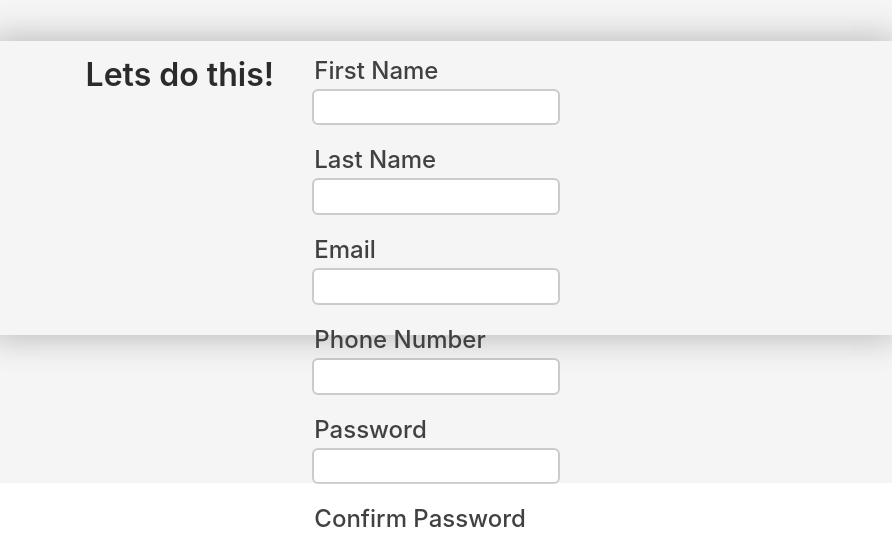
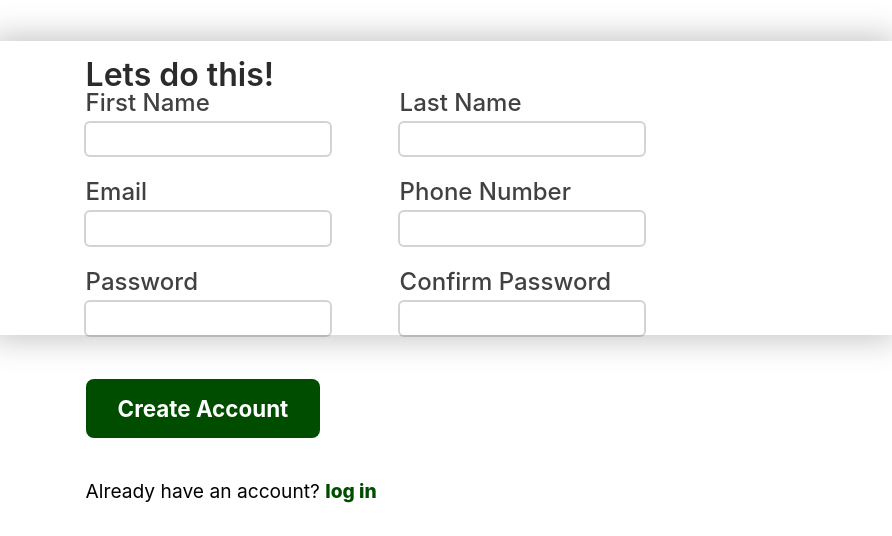
Before and after one commit to xrej45/sign-up, a plain HTML site: page index.html in a window 1280 px wide. Shown: the part 317-853 px from the top of the page, 388-1280 px from the left. After the commit the page ends 820 px from the top, so only its background shows below. Drawn offline with Linux system fonts and the light colour scheme.

Commit message:
made button and log-in request

```diff
--- a/index.html
+++ b/index.html
@@ -3,7 +3,7 @@
 <head>
     <meta charset="UTF-8">
     <meta name="viewport" content="width=device-width, initial-scale=1.0">
-    <title>Sign-up</title>
+    <title>Sign-up|ODIN</title>
     <link rel="stylesheet" href="style.css">
     <link rel="icon" href="odin.png">
 
@@ -47,6 +47,8 @@
                 </section>
             </div>
         </form>
+        <button>Create Account</button>
+        <span class="log">Already have an account? <a href="https://www.youtube.com/watch?v=dQw4w9WgXcQ">log in</a></span>
     </main>
 
 
--- a/style.css
+++ b/style.css
@@ -40,7 +40,7 @@ aside{
     font-size: 12rem;
 }
 main{
-    background-color: whitesmoke;
+    background-color: white;
     width: 70%;
     height: 100vh;
     display: flex;
@@ -83,6 +83,7 @@ form{
     flex-wrap: wrap;
     row-gap: 25px;
     column-gap: 70px;
+    min-width: 559px;
 }
 form legend{
 
@@ -125,3 +126,36 @@ input::-webkit-inner-spin-button {
     -webkit-appearance: none;
     margin: 0;
 }
+button{
+    position: relative;
+    margin-left: 10%;
+    width: fit-content;
+    padding: 16px 32px;
+    font-family: "Inter";
+    font-size: 1.4rem;
+    font-weight: 700;
+    white-space: nowrap;
+    background-color: rgb(0, 77, 0);
+    border: none;
+    border-radius: 8px;
+    color: white;
+    transition: all 0.3s;
+    cursor: pointer;
+}
+button:hover{
+    background-color: rgb(12, 65, 12);
+}
+button:active{
+    color:  rgb(0, 77, 0);
+    background-color: white;
+}
+.log{
+    margin-left: 10%;
+    font-family: "Inter";
+    font-size: 1.2rem;
+}
+.log a{
+    text-decoration: none;
+    color: rgb(0, 77, 0);
+    font-weight: 800;
+}
```
